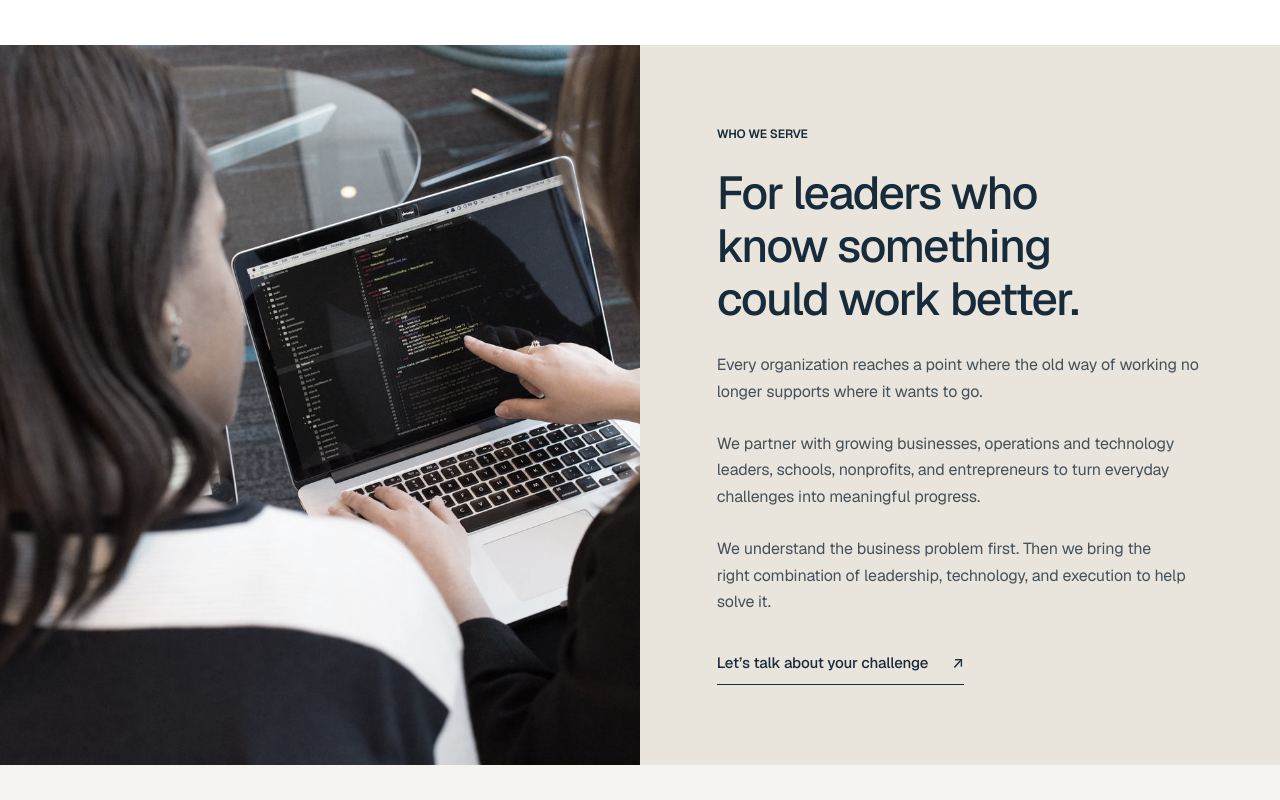
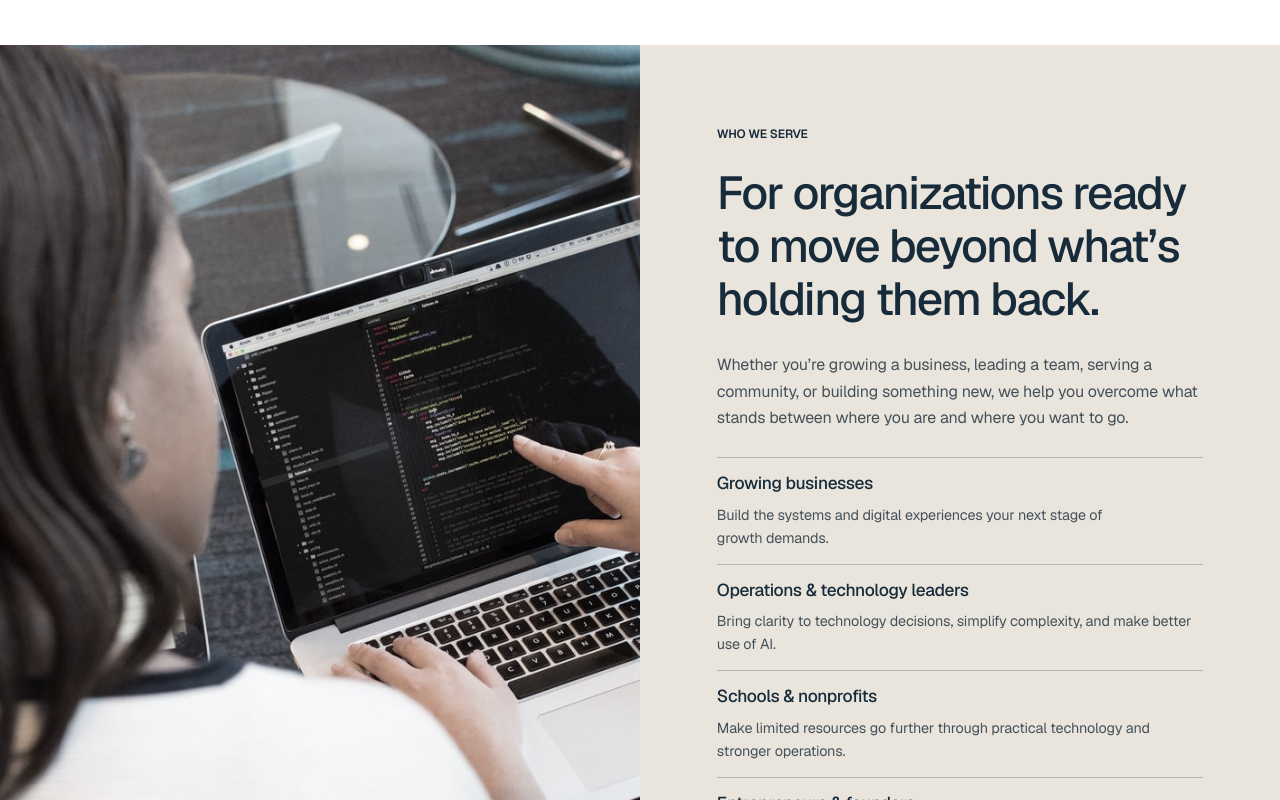
Before and after one commit to 2NspiraOpsTeam/2nspira-website, a Next.js app in the folder 2nspira-website/: page / in a window 1280 px wide. Shown: the part 2000-2800 px from the top of the page. Built offline with nearby package versions, Linux system fonts and the light colour scheme; no server answers.

Commit message:
Refine homepage customer positioning and consolidate closing CTA

```diff
--- a/2nspira-website/src/app/homepage.module.css
+++ b/2nspira-website/src/app/homepage.module.css
@@ -83,3 +83,5 @@
 .serviceImage{aspect-ratio:4/3}
 .serviceImage img[src*="mentoring-office"]{object-position:center}
 @media(max-width:760px){.hero .eyebrow{font-size:.75rem}.service h3{min-height:0}.heroContent h1{font-size:clamp(2.6rem,9vw,4rem)}.home h2{font-size:var(--type-section)}}
+
+.audienceNeeds h3{font-size:1.08rem;letter-spacing:-.02em;line-height:1.35}.audienceNeeds li p{font-size:.9rem;line-height:1.6;margin:8px 0 0;color:#45515a}
--- a/2nspira-website/src/app/page.tsx
+++ b/2nspira-website/src/app/page.tsx
@@ -61,7 +61,7 @@ export default function Home() {
       <div className={styles.heroContent}>
         <p className={styles.eyebrow}>People. Purpose. Possibility.</p>
         <h1 id="hero-heading">A clearer vision.<br />A stronger business.</h1>
-        <p>We bring people, strategy, and technology together to turn your next challenge into meaningful progress.</p>
+        <p>Improve operations, make clearer technology decisions, adopt AI with purpose, and build digital experiences that serve your customers.</p>
         <Link className={styles.lightButton} href="/contact#contact-message">Let’s build what’s next <span aria-hidden="true">↗</span></Link>
       </div>
       <a href="#our-purpose" className={styles.heroFoot}>Independent thinking. Practical change. Since 2019. <span aria-hidden="true">↓</span></a>
@@ -86,11 +86,15 @@ export default function Home() {
       <div className={styles.audienceImage}><Photo src="/images/homepage/tech-community.jpg" alt="Two developers reviewing code together on a laptop" /></div>
       <div className={styles.bandCopy}>
         <p className={styles.eyebrow}>Who we serve</p>
-        <h2 id="audience-heading">For leaders who know something could work better.</h2>
-        <p>Every organization reaches a point where the old way of working no longer supports where it wants to go.</p>
-        <p>We partner with growing businesses, operations and technology leaders, schools, nonprofits, and entrepreneurs to turn everyday challenges into meaningful progress.</p>
-        <p>We understand the business problem first. Then we bring the right combination of leadership, technology, and execution to help solve it.</p>
-        <Link href="/contact#contact-message" className={styles.textLink}>Let’s talk about your challenge <span aria-hidden="true">↗</span></Link>
+        <h2 id="audience-heading">For organizations ready to move beyond what’s holding them back.</h2>
+        <p>Whether you’re growing a business, leading a team, serving a community, or building something new, we help you overcome what stands between where you are and where you want to go.</p>
+        <ul className={styles.audienceNeeds}>{[
+          { title: "Growing businesses", text: "Build the systems and digital experiences your next stage of growth demands." },
+          { title: "Operations & technology leaders", text: "Bring clarity to technology decisions, simplify complexity, and make better use of AI." },
+          { title: "Schools & nonprofits", text: "Make limited resources go further through practical technology and stronger operations." },
+          { title: "Entrepreneurs & founders", text: "Gain the perspective and guidance to build confidently and lead effectively." },
+        ].map(audience => <li key={audience.title}><h3>{audience.title}</h3><p>{audience.text}</p></li>)}</ul>
+        <Link href="/contact#contact-message" className={styles.textLink}>Let’s discuss your challenge <span aria-hidden="true">↗</span></Link>
       </div>
     </section>
 
@@ -115,12 +119,12 @@ export default function Home() {
 
     <section className={`${styles.section} ${styles.purpose}`} aria-labelledby="purpose-heading">
       <div><p className={styles.eyebrow}>Our purpose</p><h2 id="purpose-heading">Make work better.<br />Make room for<br /><em>what matters.</em></h2></div>
-      <div><p>Technology should create possibility, not more complexity. Our purpose is to help organizations work with greater clarity, confidence, and connection.</p><p>We listen first. We connect the dots. Then we work alongside you to bring practical ideas to life—with your people and your goals at the center.</p><Link href="/our-story" className={styles.textLink}>Discover our story <span aria-hidden="true">↗</span></Link></div>
+      <div><p>Technology should create possibility, not more complexity. Our purpose is to help organizations work with greater clarity, confidence, and connection.</p><p>Experienced technology leadership. Hands-on implementation. A people-first approach. We connect strategic decisions with the work of building and improving systems, alongside the people who use them.</p><Link href="/our-story" className={styles.textLink}>Discover our story <span aria-hidden="true">↗</span></Link></div>
     </section>
 
     <section className={styles.feature} aria-labelledby="feature-heading">
-      <div className={styles.featureCopy}><p className={styles.eyebrow}>Featured project / Digital platforms</p><h2 id="feature-heading">Teams<br />Management.</h2><p className={styles.featureLead}>A connected property experience.<br />Built around the people who use it.</p>
-        <dl><div><dt>The challenge</dt><dd>Help prospective residents and businesses discover the right property and reach the right team.</dd></div><div><dt>The solution</dt><dd>Property discovery, galleries, maps, rental inquiries, tenant service entry points, and authorized staff tools.</dd></div><div><dt>The experience</dt><dd>A public-facing property website supported by structured content and property administration.</dd></div></dl>
+      <div className={styles.featureCopy}><p className={styles.eyebrow}>Published project / Digital platforms</p><h2 id="feature-heading">Teams<br />Management.</h2><p className={styles.featureLead}>A connected property experience.<br />Built around the people who use it.</p>
+        <dl><div><dt>The challenge</dt><dd>Help prospective residents and businesses discover the right property and reach the right team.</dd></div><div><dt>The solution</dt><dd>Property discovery, galleries, maps, rental inquiries, tenant service entry points, and authorized staff tools.</dd></div><div><dt>Explore the delivered experience</dt><dd>Browse residential and retail properties, view galleries and locations, and follow inquiry paths on the published website. See the project overview for the wider scope.</dd></div></dl>
         <Link href="/work#teams-management" className={styles.lightButton}>Explore the project <span aria-hidden="true">↗</span></Link>
       </div><div className={styles.featureImage}><Image src="/images/pages/teams-showcase-20261028.jpg" alt="Teams Management public website with property discovery and tenant services" width={1440} height={1000} unoptimized sizes="(max-width: 800px) 100vw, 55vw" /><a href="https://www.teamsmanagement.com/" target="_blank" rel="noopener noreferrer" className={styles.projectVisit}>Visit Teams Management <span aria-hidden="true">↗</span><span className="sr-only"> (opens in a new tab)</span></a></div>
     </section>
@@ -135,6 +139,6 @@ export default function Home() {
       {name:"Open Goal Soccer",image:"open-goal",text:"An accessible archival redesign preserving a community program’s mission and story."}
     ].map(project=><Link key={project.name} href="/websites#our-work" className={styles.workCard}><div><Photo src={`/images/pages/${project.image}-website-preview-20261021.jpg`} alt={`${project.name} public website preview`} /></div><h3>{project.name} <span aria-hidden="true">↗</span></h3><p>{project.text}</p></Link>)}</div></section>
 
-    <section className={styles.contact} aria-labelledby="contact-heading"><p className={styles.eyebrow}>Your next chapter starts with a conversation</p><h2 id="contact-heading">What could we<br />make possible together?</h2><Link href="/contact#contact-message" className={styles.lightButton}>Talk through your challenge <span aria-hidden="true">↗</span></Link><p>Based in New York City. Working with clients nationally and internationally.</p></section>
+
   </main>;
 }
--- a/2nspira-website/src/content/company-history.ts
+++ b/2nspira-website/src/content/company-history.ts
@@ -47,8 +47,8 @@ export const companyMilestones = [
   },
   {
     year: "2026",
-    title: "More Competitive Than Ever",
-    subtitle: "Experience meets innovation. Helping organizations compete in the AI era.",
+    title: "Bringing AI and Executive Technology Leadership Together",
+    subtitle: "Practical guidance and hands-on implementation for your next stage of growth.",
     paragraphs: [
       "Today, 2Nspira builds on more than seven years of experience supporting businesses and community organizations through technological change. Our work across organizations of different sizes, industries, and operational needs has strengthened our understanding of the challenges businesses face in an increasingly digital and AI-driven economy.",
       "Combining executive-level technology leadership, modern cloud infrastructure, AI capabilities, automation, and hands-on implementation, we help organizations modernize their operations and respond to evolving market demands.",
```
